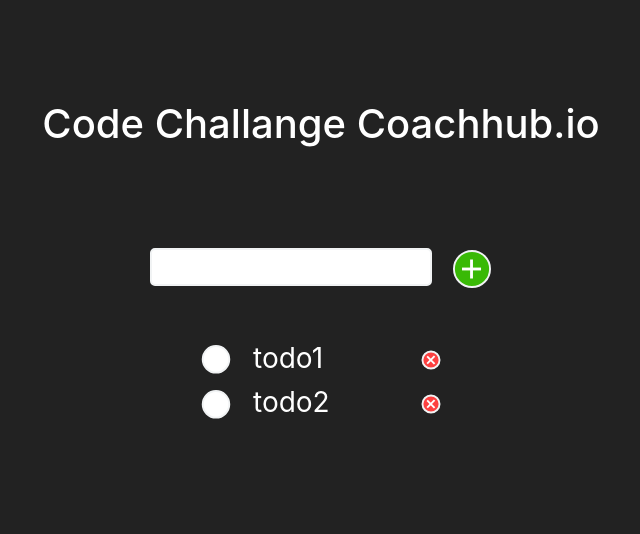
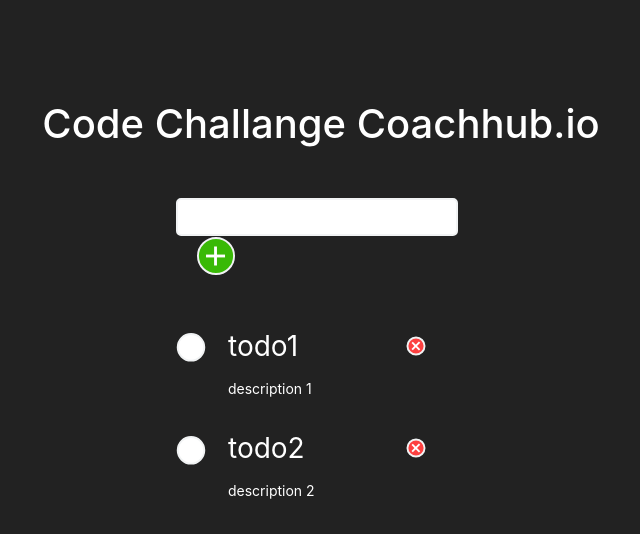
Before and after one commit to GabrielDierks/code-challenge-coachhub, a React (Create React App) app in the folder client/: page / in a window 1280 px wide. Shown: the top 534 px of the page, without its empty margins (319-959 px from the left). Built offline with nearby package versions, Linux system fonts and the light colour scheme.

Commit message:
added room for description, adjusted design

```diff
--- a/client/src/App.css
+++ b/client/src/App.css
@@ -7,3 +7,9 @@
     outline-style: none; }
     body .App h1 {
       margin-bottom: 50px; }
+    body .App form {
+      position: relative;
+      transform: translateX(-50%);
+      left: 50%;
+      width: 290px;
+      text-align: left; }
--- a/client/src/App.js
+++ b/client/src/App.js
@@ -5,7 +5,10 @@
 import { Input } from "./Components/Input/"
 import { TodoItem } from "./Components/TodoItem"
 
-const item = [{ id: "1", name: "todo1" }, { id: "2", name: "todo2" }]
+const item = [
+  { id: "1", name: "todo1", description: "description 1" },
+  { id: "2", name: "todo2", description: "description 2" }
+]
 
 const App = () => (
   <div className="App">
@@ -13,6 +16,7 @@
     <form>
       <Input type="text" />
       <Button color="green" type="submit" />
+      <Input type="text" name="desc" />
     </form>
     <ul>
       {item.map(item => (
--- a/client/src/App.scss
+++ b/client/src/App.scss
@@ -9,5 +9,13 @@
     h1 {
       margin-bottom: 50px;
     }
+
+    form {
+      position: relative;
+      transform: translateX(-50%);
+      left: 50%;
+      width: 290px;
+      text-align: left;
+    }
   }
 }
--- a/client/src/Components/Button/Button.css
+++ b/client/src/Components/Button/Button.css
@@ -4,7 +4,7 @@
   border-radius: 50%;
   color: #fff;
   background: #999;
-  margin: 0px 10px;
+  margin: 0px 20px;
   border: 2px solid #f1f3f4;
   outline-style: none;
   cursor: pointer;
@@ -40,9 +40,9 @@
     background: #fd4040;
     height: 20px;
     width: 20px;
-    padding: 0px;
-    margin: 0;
-    vertical-align: super; }
+    padding: 0;
+    margin: 10px;
+    vertical-align: top; }
     button.red:before, button.red:after {
       content: "";
       position: absolute;
--- a/client/src/Components/Button/Button.scss
+++ b/client/src/Components/Button/Button.scss
@@ -4,7 +4,7 @@
   border-radius: 50%;
   color: #fff;
   background: #999;
-  margin: 0px 10px;
+  margin: 0px 20px;
   border: 2px solid #f1f3f4;
   outline-style: none;
   cursor: pointer;
@@ -51,9 +51,9 @@
     background: rgb(253, 64, 64);
     height: 20px;
     width: 20px;
-    padding: 0px;
-    margin: 0;
-    vertical-align: super;
+    padding: 0;
+    margin: 10px;
+    vertical-align: top;
 
     &:before,
     &:after {
--- a/client/src/Components/Input/Input.css
+++ b/client/src/Components/Input/Input.css
@@ -1,8 +1,9 @@
 .input {
-  display: inline;
-  margin: 50px 10px;
   padding: 5px 15px;
   outline-style: none;
   border-radius: 5px;
   border: 2px solid #f1f3f4;
   user-select: none; }
+  .input.desc {
+    height: 200px;
+    display: none; }
--- a/client/src/Components/Input/Input.scss
+++ b/client/src/Components/Input/Input.scss
@@ -1,9 +1,11 @@
 .input {
-  display: inline;
-  margin: 50px 10px;
   padding: 5px 15px;
   outline-style: none;
   border-radius: 5px;
   border: 2px solid #f1f3f4;
   user-select: none;
+  &.desc {
+    height: 200px;
+    display: none;
+  }
 }
--- a/client/src/Components/Input/index.js
+++ b/client/src/Components/Input/index.js
@@ -1,6 +1,6 @@
 import React from "react"
 import "./Input.css"
 
-export const Input = ({ type }) => {
-  return <input className="input" type={type} />
+export const Input = ({ type, name }) => {
+  return <input className={`input ${name}`} type={type} />
 }
--- a/client/src/Components/TodoItem/TodoItem.css
+++ b/client/src/Components/TodoItem/TodoItem.css
@@ -1,9 +1,13 @@
 ul {
   padding: 0;
-  margin: 0; }
-  ul li {
-    list-style: none; }
-    ul li .text {
+  margin: 0;
+  width: 290px;
+  text-align: left;
+  padding: 50px 0;
+  position: relative;
+  transform: translateX(-50%);
+  left: 50%; }
+  ul .title {
     vertical-align: super;
     display: inline-block;
     margin: 0 80px 0 20px;
@@ -11,7 +15,20 @@
     border: 0;
     background: 0;
     width: 90px;
+    height: 40px;
     color: #fff; }
+  ul .text {
+    vertical-align: super;
+    display: inline-block;
+    margin: 0 80px 20px 50px;
+    font-size: 14px;
+    border: 0;
+    background: 0;
+    width: 90px;
+    height: 40px;
+    color: #fff; }
+  ul li {
+    list-style: none; }
     ul li .container {
       position: relative;
       margin: 0;
--- a/client/src/Components/TodoItem/TodoItem.scss
+++ b/client/src/Components/TodoItem/TodoItem.scss
@@ -1,10 +1,14 @@
 ul {
   padding: 0;
   margin: 0;
-  li {
-    list-style: none;
+  width: 290px;
+  text-align: left;
+  padding: 50px 0;
+  position: relative;
+  transform: translateX(-50%);
+  left: 50%;
 
-    .text {
+  .title {
     vertical-align: super;
     display: inline-block;
     margin: 0 80px 0 20px;
@@ -12,8 +16,22 @@
     border: 0;
     background: 0;
     width: 90px;
+    height: 40px;
     color: #fff;
   }
+  .text {
+    vertical-align: super;
+    display: inline-block;
+    margin: 0 80px 20px 50px;
+    font-size: 14px;
+    border: 0;
+    background: 0;
+    width: 90px;
+    height: 40px;
+    color: #fff;
+  }
+  li {
+    list-style: none;
     .container {
       position: relative;
       margin: 0;
--- a/client/src/Components/TodoItem/index.js
+++ b/client/src/Components/TodoItem/index.js
@@ -3,15 +3,18 @@
 
 import { Button } from "../Button/"
 
-export const TodoItem = ({ name }) => {
+export const TodoItem = ({ name, description }) => {
   return (
+    <>
       <li>
         <label className="container">
           <input type="checkbox" />
           <span className="checkmark" />
         </label>
-      <input type="text" value={name} className="text" />
+        <input type="text" value={name} className="title" />
         <Button color="red" />
       </li>
+      <input type="text" value={description} className="text" />
+    </>
   )
 }
```
Lines whose indentation alone changed are shown as unchanged.
